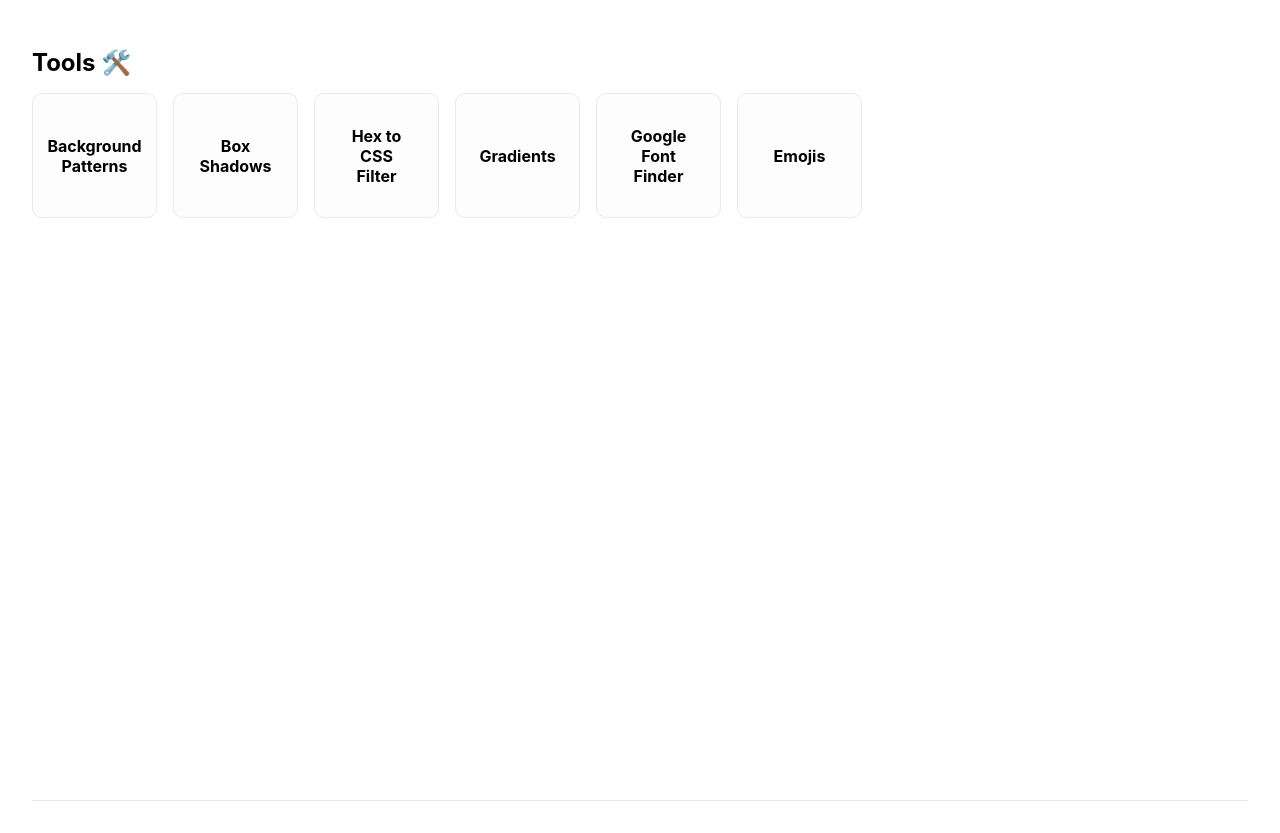
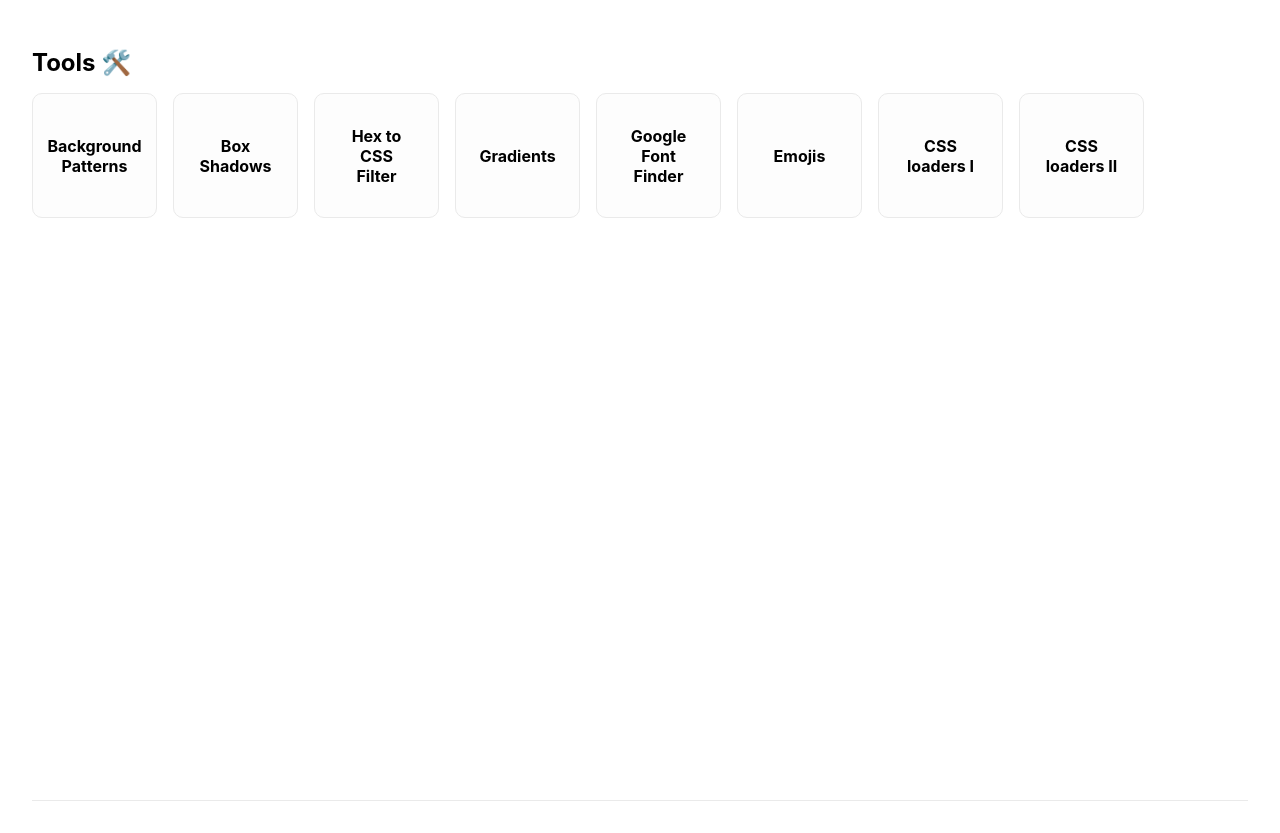
Before and after one commit to dejmedus/toolbox, a Next.js app: page / in a window 1280 px wide. Built offline with nearby package versions, Linux system fonts and the light colour scheme.

Commit message:
add CSS loaders

```diff
--- a/assets/data/tools.js
+++ b/assets/data/tools.js
@@ -28,6 +28,16 @@
         name: 'Emojis',
         desc: '',
         url: 'https://emojipedia.org'
+    },
+    {
+        name: 'CSS loaders I',
+        desc: '',
+        url: 'https://cssloaders.github.io'
+    },
+    {
+        name: 'CSS loaders II',
+        desc: '',
+        url: 'https://loading.io/css/'
     }
 ]
 
@@ -73,17 +83,6 @@
         }`
     },
     {
-        name: 'markdown toggle',
-        desc: '',
-        url: '',
-        code: `<details>
-            <summary>Click to toggle contents of code</summary>
-            \`\`\`
-            CODE!
-                    \`\`\`
-            </details>`
-    },
-    {
         name: 'gradient colored text',
         desc: '',
         url: '',
```
